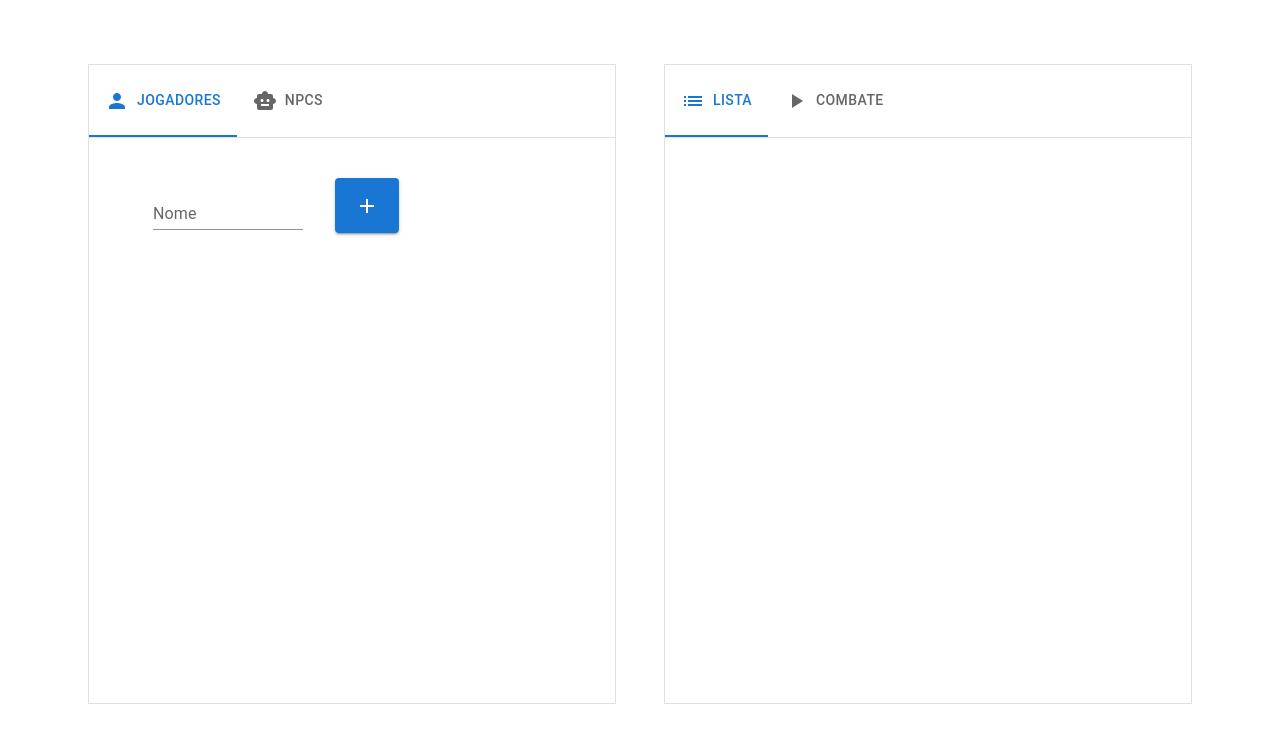
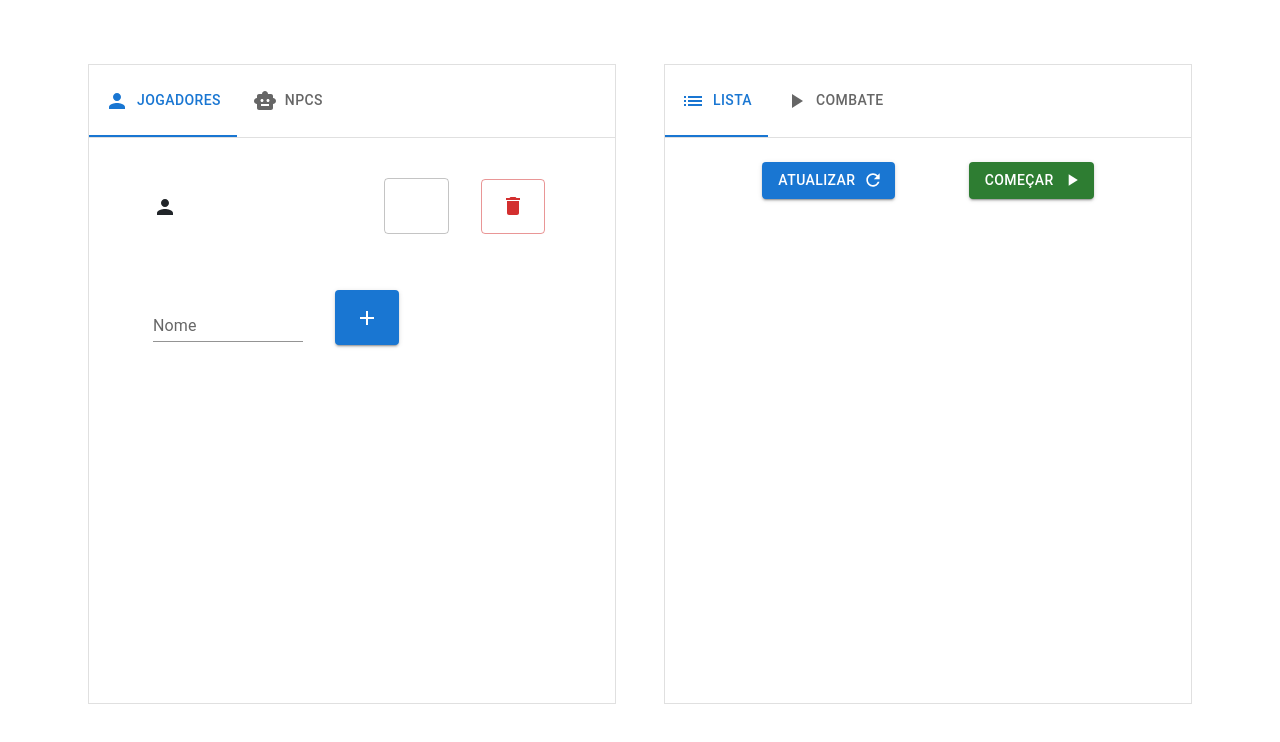
Before and after one commit to victorhmd/turnosrpg, a React (Create React App) app: page / in a window 1280 px wide. Both pictures are taken after a click on the button 367 px from the left and 205 px from the top of the page. Shown: the top 742 px of the page. Built offline with nearby package versions, Linux system fonts and the light colour scheme.

Commit message:
Atualização da lista no componente principal

```diff
--- a/src/App.tsx
+++ b/src/App.tsx
@@ -2,9 +2,11 @@ import * as React from 'react';
 import Tabs from '@mui/material/Tabs';
 import Tab from '@mui/material/Tab';
 import Box from '@mui/material/Box';
-import { Person, SmartToy, List, PlayArrow } from '@mui/icons-material/';
-import { Container } from '@mui/material';
+import { Person, SmartToy, List, PlayArrow, Refresh } from '@mui/icons-material/';
+import { Button, Container } from '@mui/material';
 import CharList from './components/charList/CharList';
+import { useState } from 'react';
+import { Character } from './types/Character';
 
 interface TabPanelProps {
   children?: React.ReactNode;
@@ -23,7 +25,7 @@ function TabPanel(props: TabPanelProps) {
       aria-labelledby={`simple-tab-${index}`}
       {...other}
     >
-      {<Box sx={{ p: 3, overflowY: 'auto', height: '70vh'}}>
+      {<Box sx={{ p: 3, overflowY: 'auto', height: '70vh', flexWrap: 'wrap' }}>
         {children}
       </Box>
       }
@@ -39,21 +41,40 @@ function a11yProps(index: number) {
 }
 
 export default function App() {
-  const [valueTabPLayerList, setValueTabPlayerList] = React.useState(0);
 
+  //#region States
+  const [valueTabPLayerList, setValueTabPlayerList] = useState(0);
+  const [listPlayer, setListPlayer] = useState<Character[]>([]);
+  const [listNpc, setListNpc] = useState<Character[]>([]);
+  const [valueTabNpcList, setValueTabNpcList] = React.useState(0);
+  //#endregion
+
+  //#region Variaveis
   const handleChangeTabPlayerList = (event: React.SyntheticEvent, newValue: number) => {
-    setValueTabPlayerList(newValue);
+    setValueTabPlayerList(newValue)
   };
-
-  const [valueTabNpcList, setValueTabNpcList] = React.useState(0);
 
   const handleChangeTabNpcList = (event: React.SyntheticEvent, newValue: number) => {
     setValueTabNpcList(newValue);
   };
+  //#endregion
+
+  //#region Functions
+  function click_AtualizarBtn() {
+    console.log('listPlayer', listPlayer);
+    console.log('listNpc', listNpc);
+  }
+
+  function click_ComecarBtn() {
+
+  }
+  //#endregion
+
 
   return (
     <Container sx={{ display: { xs: 'none', lg: 'flex' } }}>
-        <Box sx={{ width: '50vw !important', height:'80vh', border: 1, borderColor: 'divider', m: 3, mt: 8}}>
+      {/* Panel - Lista de Personagens */}
+      <Box sx={{ width: '50vw !important', height: '80vh', border: 1, borderColor: 'divider', m: 3, mt: 8 }}>
         <Box sx={{ borderBottom: 1, borderColor: 'divider' }}>
           <Tabs value={valueTabPLayerList} onChange={handleChangeTabPlayerList} aria-label="basic tabs example">
             <Tab icon={<Person />} iconPosition="start" label="Jogadores" {...a11yProps(0)} />
@@ -62,13 +83,14 @@ export default function App() {
         </Box>
 
         <TabPanel value={valueTabPLayerList} index={0}>
-            <CharList inner render={1}></CharList>
+          <CharList inner render={1} updateCharList={(list: React.SetStateAction<Character[]>) => setListPlayer(list)}></CharList>
         </TabPanel>
         <TabPanel value={valueTabPLayerList} index={1}>
-            <CharList render={2}></CharList>
+          <CharList render={2} updateCharList={(list: React.SetStateAction<Character[]>) => setListNpc(list)}></CharList>
         </TabPanel>
       </Box>
 
+      {/* Panel - Gerenciamento de turno */}
       <Box sx={{ width: '50vw', minHeight: '80vh', border: 1, borderColor: 'divider', m: 3, mt: 8 }}>
         <Box sx={{ borderBottom: 1, borderColor: 'divider' }}>
           <Tabs value={valueTabNpcList} onChange={handleChangeTabNpcList} aria-label="basic tabs example">
@@ -77,7 +99,14 @@ export default function App() {
           </Tabs>
         </Box>
         <TabPanel value={valueTabNpcList} index={0}>
-
+          <Box sx={{ display: 'flex', justifyContent: 'space-evenly' }}>
+            <Button variant="contained" color="primary" endIcon={<Refresh />} onClick={click_AtualizarBtn}>
+              Atualizar
+            </Button>
+            <Button variant="contained" color="success" endIcon={<PlayArrow />} onClick={click_ComecarBtn}>
+              Começar
+            </Button>
+          </Box>
         </TabPanel>
         <TabPanel value={valueTabNpcList} index={1}>
 
--- a/src/components/charList/CharList.tsx
+++ b/src/components/charList/CharList.tsx
@@ -6,7 +6,7 @@ import { Character } from '../../types/Character';
 
 
 export default function CharList(props: any) {
-    const [listCharacter, setListCharacter] = useState<Character[]>([...[]]);
+    const [listCharacter, setListCharacter] = useState<Character[]>([]);
     const [charName, setCharName,] = useState<string>('');
     const [charType, setCharType,] = useState<string>('');
 
@@ -30,15 +30,14 @@ export default function CharList(props: any) {
             id: listCharacter.length + 1,
             flag: charType
         })
-
-        // saveData();
         setCharName('');
-
+        return listCharacter;
     }
 
     function click_DelBtn(id: number) {
-        setListCharacter(listCharacter.filter(char => char.id !== id))
-        // saveData();
+        let list = listCharacter.filter(char => char.id !== id);
+        setListCharacter(list);
+        return list;
     }
     //#endregion
 
@@ -53,10 +52,9 @@ export default function CharList(props: any) {
 
     return (
         <Container>
-
             {/* Lista de personagens */}
             {listCharacter.map((char, index) => (
-                <Box sx={{ display: 'flex', alignItems: 'center', mb: 3 }}>
+                <Box sx={{ display: 'flex', alignItems: 'center', mb: 3 }} key={index}>
                     <Box sx={{ p: 2 }}>
                         {props.render === 1 ? <Person /> : <SmartToy />}
                     </Box>
@@ -69,13 +67,12 @@ export default function CharList(props: any) {
                     </Box>
                     <Box sx={{ p: 2 }}>
                         <Button variant="outlined" color="error" sx={{ height: '55px' }}
-                            onClick={() => click_DelBtn(char.id)}>
+                            onClick={() => {props.updateCharList(click_DelBtn(char.id))}}>
                             < Delete />
                         </Button>
                     </Box>
                 </Box>
             ))}
-
 
             {/* Input de personagem */}
             <Box sx={{ display: 'flex', alignItems: 'center' }}>
@@ -84,7 +81,7 @@ export default function CharList(props: any) {
                         sx={{ width: '150px', textAlign: 'center' }} onChange={e => handle_TfName(e.target.value)} />
                 </Box>
                 <Box sx={{ p: 2 }}>
-                    <Button variant="contained" sx={{ height: '55px' }} onClick={click_AddBtn}>
+                    <Button variant="contained" sx={{ height: '55px' }} onClick={() => {props.updateCharList(click_AddBtn())}}>
                         <Add />
                     </Button>
                 </Box>
```
Lines whose indentation alone changed are shown as unchanged.
